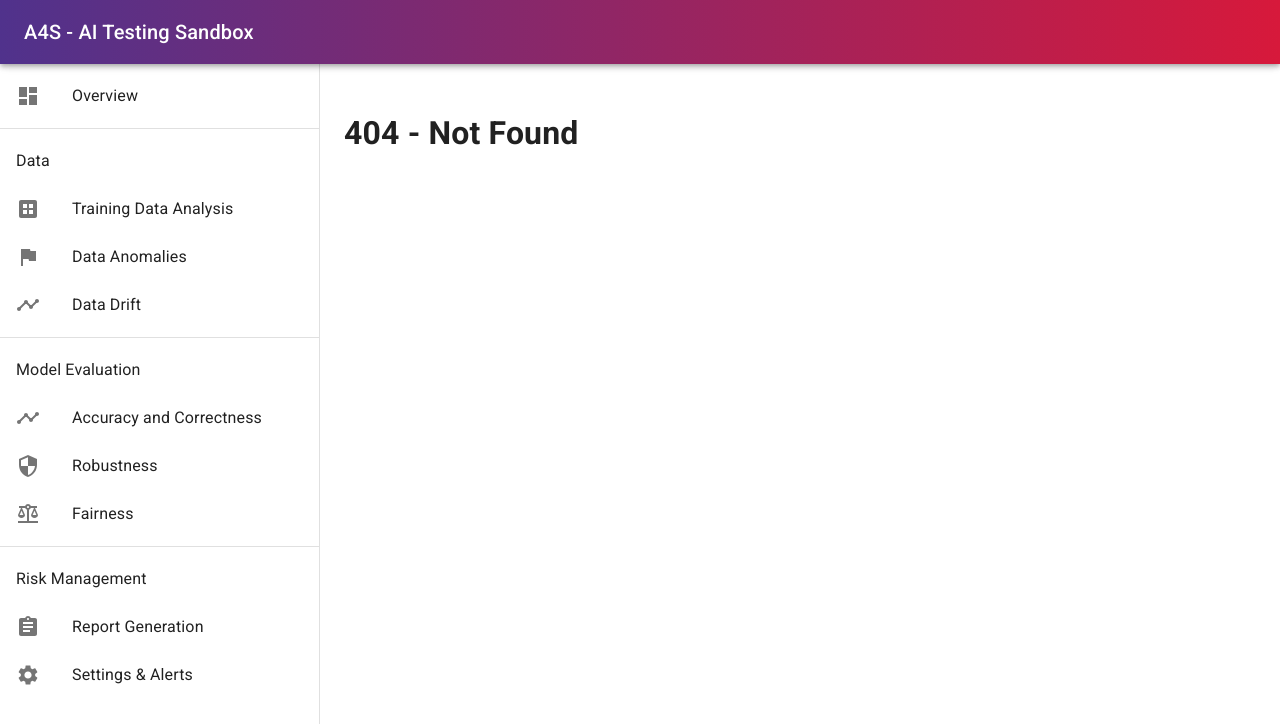
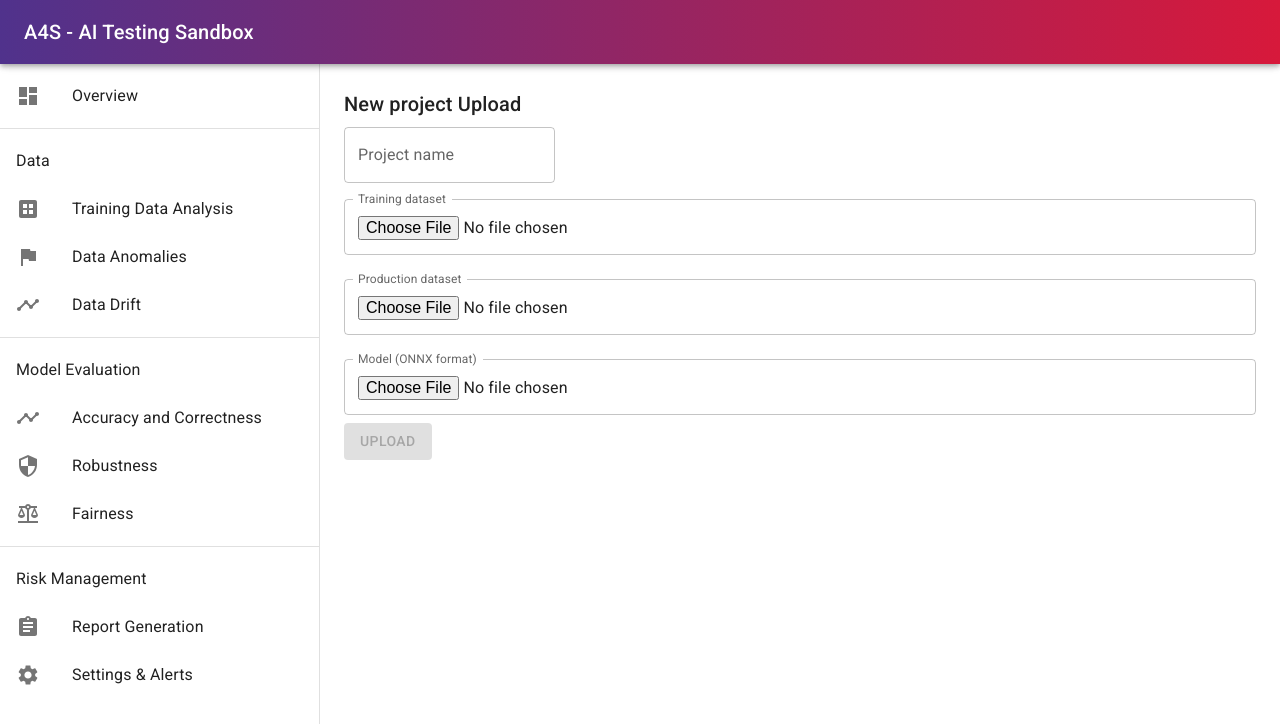
Before and after one commit to lux-ai-factory/aisc-webapp, a React (Vite) app: page /new-project in a window 1280 px wide. Shown: the top 724 px of the page. Built offline with nearby package versions, Linux system fonts and the light colour scheme; what chartjs-plugin-zoom would draw is missing.

Commit message:
New project form

```diff
--- a/src/MyApp.tsx
+++ b/src/MyApp.tsx
@@ -4,6 +4,7 @@ import Toolbar from '@mui/material/Toolbar';
 
 import LeftBar from './components/LeftBar';
 import ModelPerformance from './pages/ModelPerfromance';
+import NewProject from './pages/NewProject';
 import { Route, Routes } from 'react-router-dom';
 import Home from './pages/Home';
 import NotFound from './pages/NotFound';
@@ -24,6 +25,7 @@ export default function PermanentDrawerLeft() {
         { id: 7, name: 'Model Fairness', path: '/model-fairness' },
         { id: 8, name: 'Report', path: '/report' },
         { id: 9, name: 'Settings', path: '/settings' },
+        { id: 10, name: 'New Project', path: '/new-project', element:<NewProject /> }
     ];
     return (
         <Box sx={{ display: 'flex', flexDirection: 'row' }}>
--- /dev/null
+++ b/src/pages/NewProject.tsx
@@ -0,0 +1,78 @@
+
+import { Handshake } from '@mui/icons-material';
+import { Button, TextField, Box, Typography, Input } from '@mui/material';
+import { Chart as ChartJS, registerables } from 'chart.js';
+import zoomPlugin from 'chartjs-plugin-zoom';
+import React, { useState } from 'react';
+
+ChartJS.register(...registerables, zoomPlugin);
+
+interface UploadFileFieldProps {
+    label: string;
+    fileType: string;
+    handleSelectedFile: (e: React.ChangeEvent<HTMLInputElement>) => void
+}
+
+function UploadFileField(props: UploadFileFieldProps) {
+
+    const { label, fileType, handleSelectedFile } = props;
+    return (
+        <TextField
+            type="file"
+            variant="outlined"
+            label={label}
+            slotProps={{
+                htmlInput: {
+                    accept: fileType, // Only accept CSV files
+                },
+                inputLabel: {
+                    shrink: true,
+                },
+            }}
+            fullWidth
+            margin="normal"
+            onChange={handleSelectedFile}
+        />
+    );
+}
+
+
+
+export default function NewProject() {
+
+    const handleFileChange = (e: React.ChangeEvent<HTMLInputElement>, setFile: React.Dispatch<React.SetStateAction<File | null>>) => {
+        const selectedFile = e.target.files?.[0];
+        if (selectedFile) {
+            setFile(selectedFile)
+        }
+    };
+
+    const [trainFile, setTrainFile] = useState<File | null>(null);
+    const [testFile, setTestFile] = useState<File | null>(null);
+    const [modelFile, setModelFile] = useState<File | null>(null);
+
+    return (
+        <Box component="form" noValidate autoComplete="off">
+            <Typography variant="h6" gutterBottom>
+                New project Upload
+            </Typography>
+            <TextField label="Project name" />
+            <UploadFileField label="Training dataset" fileType='.csv' handleSelectedFile={(e) => handleFileChange(e, setTrainFile)} />
+            <UploadFileField label="Production dataset" fileType='.csv' handleSelectedFile={(e) => handleFileChange(e, setTestFile)} />
+            <UploadFileField label="Model (ONNX format)" fileType='.onnx' handleSelectedFile={(e) => handleFileChange(e, setModelFile)} />
+
+            {/* <Typography variant="h6" gutterBottom>
+                The selected file: {trainFile?.name}
+            </Typography> */}
+
+            <Button
+                // onClick={handleSubmit}
+                variant="contained"
+                disabled={!trainFile || !testFile || !modelFile}
+            >
+                Upload
+            </Button>
+
+        </Box>
+    );
+}
```
